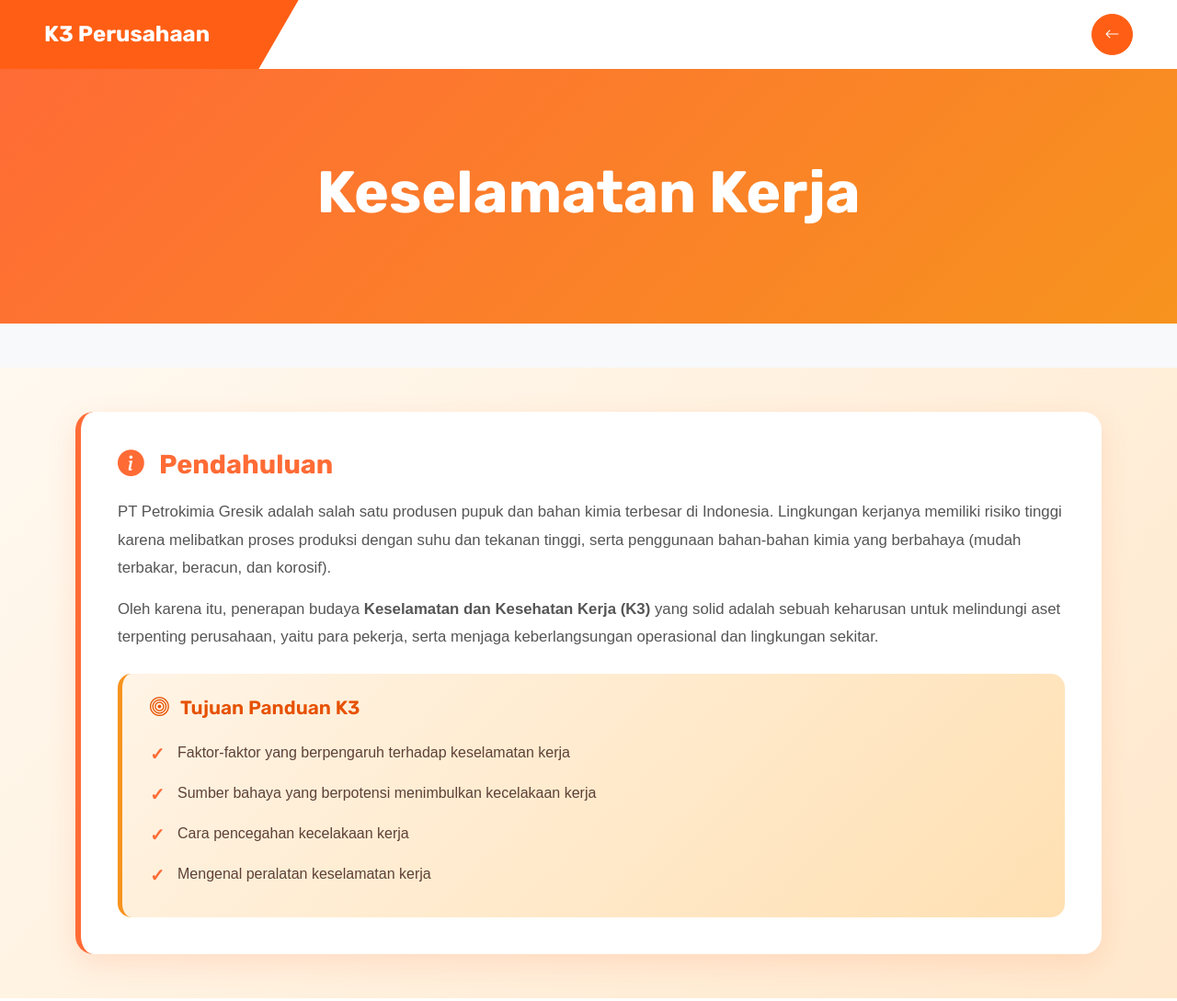
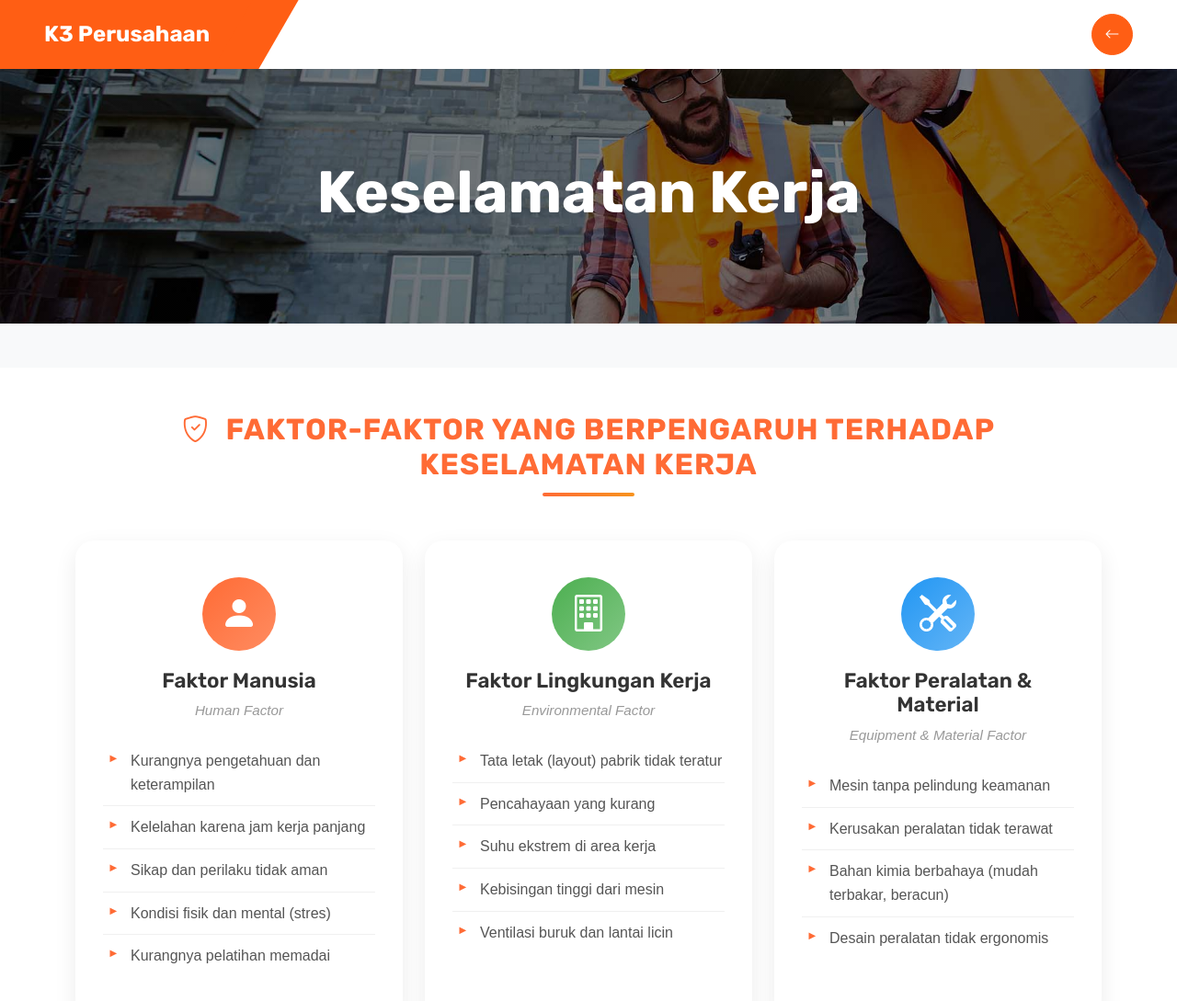
Before and after one commit to mrfauzii/website-k3, a plain HTML site: page keselamatanKerja.html in a window 1280 px wide. Shown: the top 1089 px of the page at 92% size. Drawn offline with nearby package versions, Linux system fonts and the light colour scheme.

Commit message:
keselamatan kerja fix

```diff
--- a/css/keselamatan.css
+++ b/css/keselamatan.css
@@ -11,9 +11,14 @@ body {
 }
 
 .page-header {
-    background: linear-gradient(135deg, #ff6b35 0%, #f7931e 100%);
+    background: linear-gradient(rgba(0, 0, 0, 0.5), rgba(0, 0, 0, 0.5)), url('../img/carousel-2.jpg');
+    /* Tambahkan overlay hitam dengan opacity 0.5 */
+    background-size: cover;
+    background-position: center;
+    background-repeat: no-repeat;
     color: white;
     text-align: center;
+    position: relative;
 }
 
 .page-header h1 {
@@ -48,77 +53,6 @@ body {
     font-size: 1.8rem;
 }
 
-/* ===== PENDAHULUAN SECTION ===== */
-.pendahuluan-section {
-    background: linear-gradient(135deg, #fff9f0 0%, #ffe8cc 100%);
-}
-
-.intro-box {
-    background: white;
-    border-radius: 20px;
-    padding: 40px;
-    box-shadow: 0 10px 30px rgba(255, 107, 53, 0.15);
-    border-left: 6px solid #ff6b35;
-}
-
-.intro-box .section-title {
-    font-size: 1.8rem;
-    font-weight: 700;
-    color: #ff6b35;
-    margin-bottom: 20px;
-}
-
-.intro-box .section-title i {
-    margin-right: 10px;
-}
-
-.intro-box p {
-    font-size: 1.05rem;
-    line-height: 1.8;
-    color: #555;
-    margin-bottom: 15px;
-}
-
-.tujuan-box {
-    background: linear-gradient(135deg, #fff4e6 0%, #ffe0b2 100%);
-    border-radius: 15px;
-    padding: 25px 30px;
-    border-left: 5px solid #f7931e;
-}
-
-.tujuan-box h4 {
-    font-size: 1.3rem;
-    font-weight: 600;
-    color: #e65100;
-    margin-bottom: 15px;
-}
-
-.tujuan-box h4 i {
-    margin-right: 8px;
-}
-
-.tujuan-box ul {
-    list-style: none;
-    padding-left: 0;
-    margin: 0;
-}
-
-.tujuan-box ul li {
-    padding: 10px 0;
-    padding-left: 30px;
-    position: relative;
-    color: #5d4037;
-    font-weight: 500;
-}
-
-.tujuan-box ul li::before {
-    content: '✓';
-    position: absolute;
-    left: 0;
-    color: #ff6b35;
-    font-weight: 700;
-    font-size: 1.2rem;
-}
 
 /* ===== FAKTOR KESELAMATAN SECTION ===== */
 .faktor-section {
--- a/keselamatanKerja.html
+++ b/keselamatanKerja.html
@@ -21,6 +21,7 @@
     <!-- Icon Font Stylesheet -->
     <link href="https://cdnjs.cloudflare.com/ajax/libs/font-awesome/5.10.0/css/all.min.css" rel="stylesheet">
     <link href="https://cdn.jsdelivr.net/npm/bootstrap-icons@1.4.1/font/bootstrap-icons.css" rel="stylesheet">
+    <link rel="stylesheet" href="https://cdn.jsdelivr.net/npm/bootstrap-icons@1.11.3/font/bootstrap-icons.min.css">
 
     <!-- Libraries Stylesheet -->
     <link href="lib/animate/animate.min.css" rel="stylesheet">
@@ -68,34 +69,6 @@
         </div>
     </div>
     <!-- Page Header End -->
-
-
-    <!-- Pendahuluan Section -->
-    <section class="pendahuluan-section py-5">
-        <div class="container">
-            <div class="intro-box">
-                <h2 class="section-title"><i class="bi bi-info-circle-fill"></i> Pendahuluan</h2>
-                <p>PT Petrokimia Gresik adalah salah satu produsen pupuk dan bahan kimia terbesar di Indonesia.
-                    Lingkungan kerjanya memiliki risiko tinggi karena melibatkan proses produksi dengan suhu dan tekanan
-                    tinggi, serta penggunaan bahan-bahan kimia yang berbahaya (mudah terbakar, beracun, dan korosif).
-                </p>
-                <p>Oleh karena itu, penerapan budaya <strong>Keselamatan dan Kesehatan Kerja (K3)</strong> yang solid
-                    adalah sebuah keharusan untuk melindungi aset terpenting perusahaan, yaitu para pekerja, serta
-                    menjaga keberlangsungan operasional dan lingkungan sekitar.</p>
-
-                <div class="tujuan-box mt-4">
-                    <h4><i class="bi bi-bullseye"></i> Tujuan Panduan K3</h4>
-                    <ul>
-                        <li>Faktor-faktor yang berpengaruh terhadap keselamatan kerja</li>
-                        <li>Sumber bahaya yang berpotensi menimbulkan kecelakaan kerja</li>
-                        <li>Cara pencegahan kecelakaan kerja</li>
-                        <li>Mengenal peralatan keselamatan kerja</li>
-                    </ul>
-                </div>
-            </div>
-        </div>
-    </section>
-
 
     <!-- Faktor Keselamatan Section -->
     <section class="faktor-section py-5">
```
